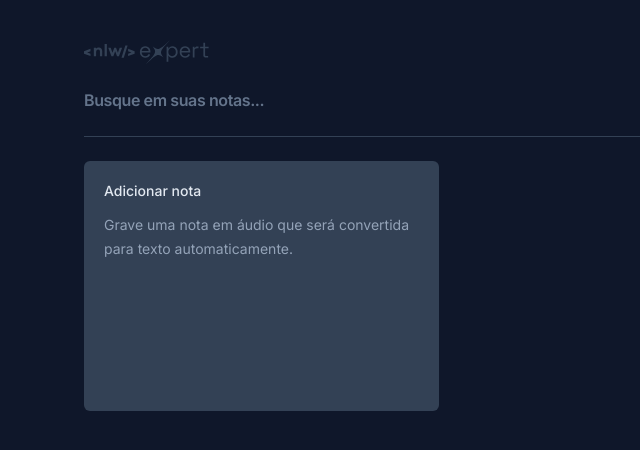
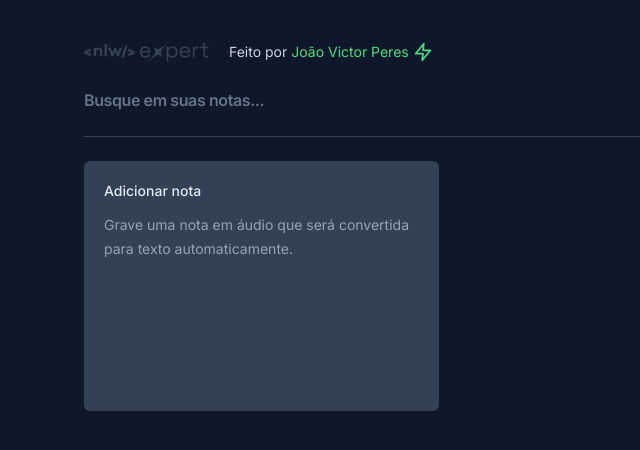
Before and after one commit to joaovictorperes/nlw-expert, a React (Vite) app: page / in a window 1280 px wide. Shown: the top 450 px of the page, without its empty margins (0-640 px from the left). Built offline with nearby package versions, Linux system fonts and the light colour scheme.

Commit message:
device-screen-validation

```diff
--- a/src/app.tsx
+++ b/src/app.tsx
@@ -3,6 +3,7 @@ import logo from './assets/logo-nlw-expert.svg';
 import { NewNoteCard } from './components/new-note-card';
 import { NoteCard } from './components/note-card';
 import { toast } from 'sonner';
+import { Zap } from 'lucide-react';
 
 interface Note {
   id: string;
@@ -91,7 +92,20 @@ export function App() {
 
   return (
     <div className='mx-auto max-w-6xl my-10 space-y-6 px-5'>
-      <img src={logo} alt='NLW Expert' />
+      <div className='flex gap-5  text-sm'>
+        <img src={logo} alt='NLW Expert' />
+        <p className='flex gap-1  items-center text-slate-300'>
+          Feito por
+          <a
+            href='https://github.com/joaovictorperes/nlw-expert'
+            target='_blank'
+            className='flex gap-1 items-center text-green-400 hover:text-green-300 '
+          >
+            João Victor Peres
+            <Zap className='size-5 text-green-400 hover:text-green-300 ' />
+          </a>
+        </p>
+      </div>
       <form className='w-full'>
         <input
           type='text'
--- a/src/components/new-note-card.tsx
+++ b/src/components/new-note-card.tsx
@@ -155,8 +155,8 @@ export function NewNoteCard({ onNoteCreated }: NewNoteCardProps) {
                   .
                 </p>
               ) : (
-                <div>
-                  <div className='flex mb-4 justify-between'>
+                <>
+                  <div className='flex justify-between'>
                     <div className='flex gap-5'>
                       <select
                         defaultValue='Nota Simples'
@@ -223,7 +223,7 @@ export function NewNoteCard({ onNoteCreated }: NewNoteCardProps) {
                     onChange={handleContentChanged}
                     value={content}
                   />
-                </div>
+                </>
               )}
             </div>
 
--- a/src/components/note-card.tsx
+++ b/src/components/note-card.tsx
@@ -55,17 +55,20 @@ export function NoteCard({ note, onNoteDeleted, onNoteEdited }: NoteCardProps) {
   }
 
   function shareOnWhatsApp() {
-    let textoCompartilhado = `*| [Tipo] : ${note.typeNote} |* \n\nNota: ${note.content}`;
+    let isMobile = window.innerWidth <= 768;
+    let sharedText = `*| [Tipo] : ${note.typeNote} |* \n\nNota: ${note.content}`;
 
     if (note.typeNote === 'Tarefa') {
-      textoCompartilhado = `*| [Prioridade] : ${note.priority} |* \n${textoCompartilhado}`;
+      sharedText = `*| [Prioridade] : ${note.priority} |* \n${sharedText}`;
     }
 
-    window.open(
-      `https://web.whatsapp.com/send?text=${encodeURIComponent(
-        textoCompartilhado
-      )}`
-    );
+    if (isMobile) {
+      window.open(`whatsapp://send?text=${encodeURIComponent(sharedText)}`);
+    } else {
+      window.open(
+        `https://web.whatsapp.com/send?text=${encodeURIComponent(sharedText)}`
+      );
+    }
   }
 
   return (
```
Also changed, not shown: src/assets/fullscreenPrint.png (added), 1 other file (tests, documents, lock files or other folders).
